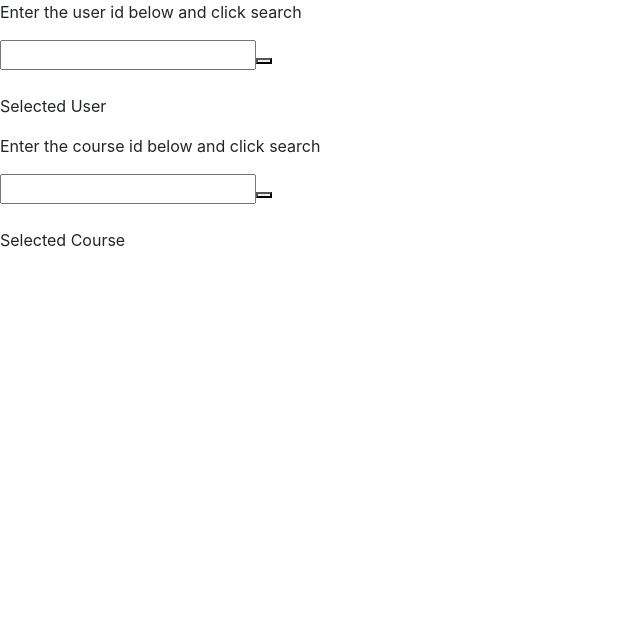
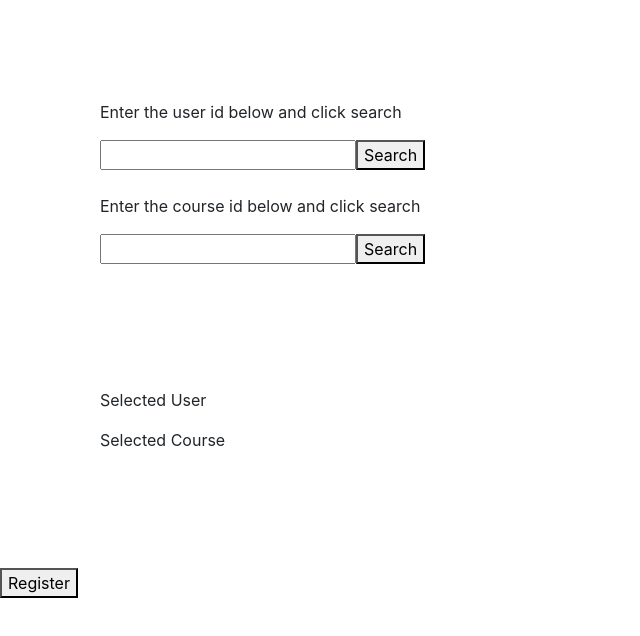
Before and after one commit to ryanslevin/eReg, a React (Create React App) app in the folder front-end/react-app/: page / in a window 1280 px wide. Shown: the top 636 px of the page, without its empty margins (0-640 px from the left). Built offline with nearby package versions, Linux system fonts and the light colour scheme.

Commit message:
Added registration button and registraitonHandler logic

```diff
--- a/front-end/react-app/src/App.js
+++ b/front-end/react-app/src/App.js
@@ -32,14 +32,18 @@ class App extends Component {
       .catch(console.log)
   }
 
-
-
   handleUserSearchChange(event) {
     this.setState({ userSearchId: event.target.value })
   }
 
   handleCourseSearchChange(event) {
     this.setState({ courseSearchId: event.target.value })
+  }
+
+  handleRegistration = () => {
+    fetch('http://localhost:8080/api/registration/register?courseId='+this.state.course.id+'&userId='+this.state.user.id, {
+      method: 'POST',
+    })
   }
 
 
@@ -59,26 +63,46 @@ class App extends Component {
       theCourse = (<Course courseData={this.state.course} />);
     }
 
+    const buttonStyle = {
+      width: '50px'
+    }
+
+    const containerStyle = {
+      margin: '100px',
+      columnCount: '2',
+      columnFill: 'auto'
+    }
+
     return (
       <div>
+        <div style={containerStyle}>
           <div>
             <p>Enter the user id below and click search</p>
             <input type="text" name="userId" onChange={(event) => this.handleUserSearchChange(event)} />
-          <button value="Search" onClick={(event) => this.searchUser(event)} />
-          <br/>
-          <br/>
+            <button value="Search" onClick={(event) => this.searchUser(event)}>Search</button>
+            <br />
+            <br />
+
+          </div>
+          <div>
+            <p>Enter the course id below and click search</p>
+            <input type="text" name="courseId" onChange={(event) => this.handleCourseSearchChange(event)} />
+            <button value="Search" onClick={(event) => this.searchCourse(event)}>Search</button>
+            <br />
+            <br />
+          </div>
+        </div>
+        <div style={containerStyle}>
+          <div>
             <p>Selected User</p>
             {theUser}
           </div>
           <div>
-          <p>Enter the course id below and click search</p>
-          <input type="text" name="courseId" onChange={(event) => this.handleCourseSearchChange(event)} />
-          <button value="Search" onClick={(event) => this.searchCourse(event)} />
-          <br/>
-          <br/>
             <p>Selected Course</p>
             {theCourse}
           </div>
+        </div>
+        <button value="Register" onClick={(event) => this.handleRegistration(event)}>Register</button>
       </div>
 
     )
--- a/front-end/react-app/src/Components/Course/Course.js
+++ b/front-end/react-app/src/Components/Course/Course.js
@@ -8,7 +8,8 @@ function Course(props) {
         border: '2px solid black',
         shadow: '2px 2px black',
         padding: '10px',
-        margin: '15px'
+        margin: '15px',
+        display: 'inline-block'
     }
 
     return (
--- a/front-end/react-app/src/Components/User/User.js
+++ b/front-end/react-app/src/Components/User/User.js
@@ -8,7 +8,8 @@ function User(props) {
         border: '2px solid black',
         shadow: '2px 2px black',
         padding: '10px',
-        margin: '15px'
+        margin: '15px',
+        display: 'inline-block'
     }
 
     return (
```
Also changed, not shown: 1 other file (tests, documents, lock files or other folders). Lines whose indentation alone changed are shown as unchanged.
